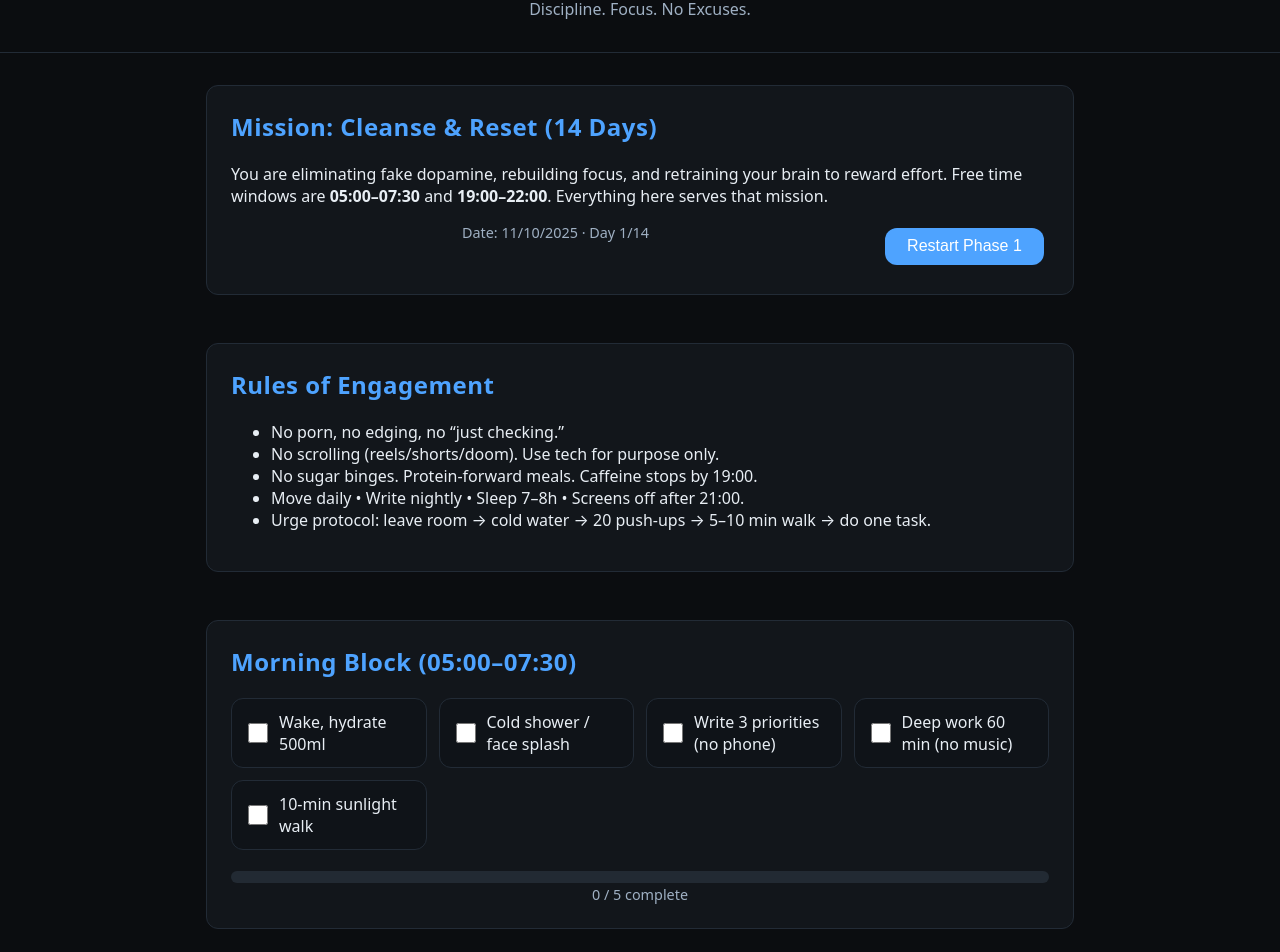
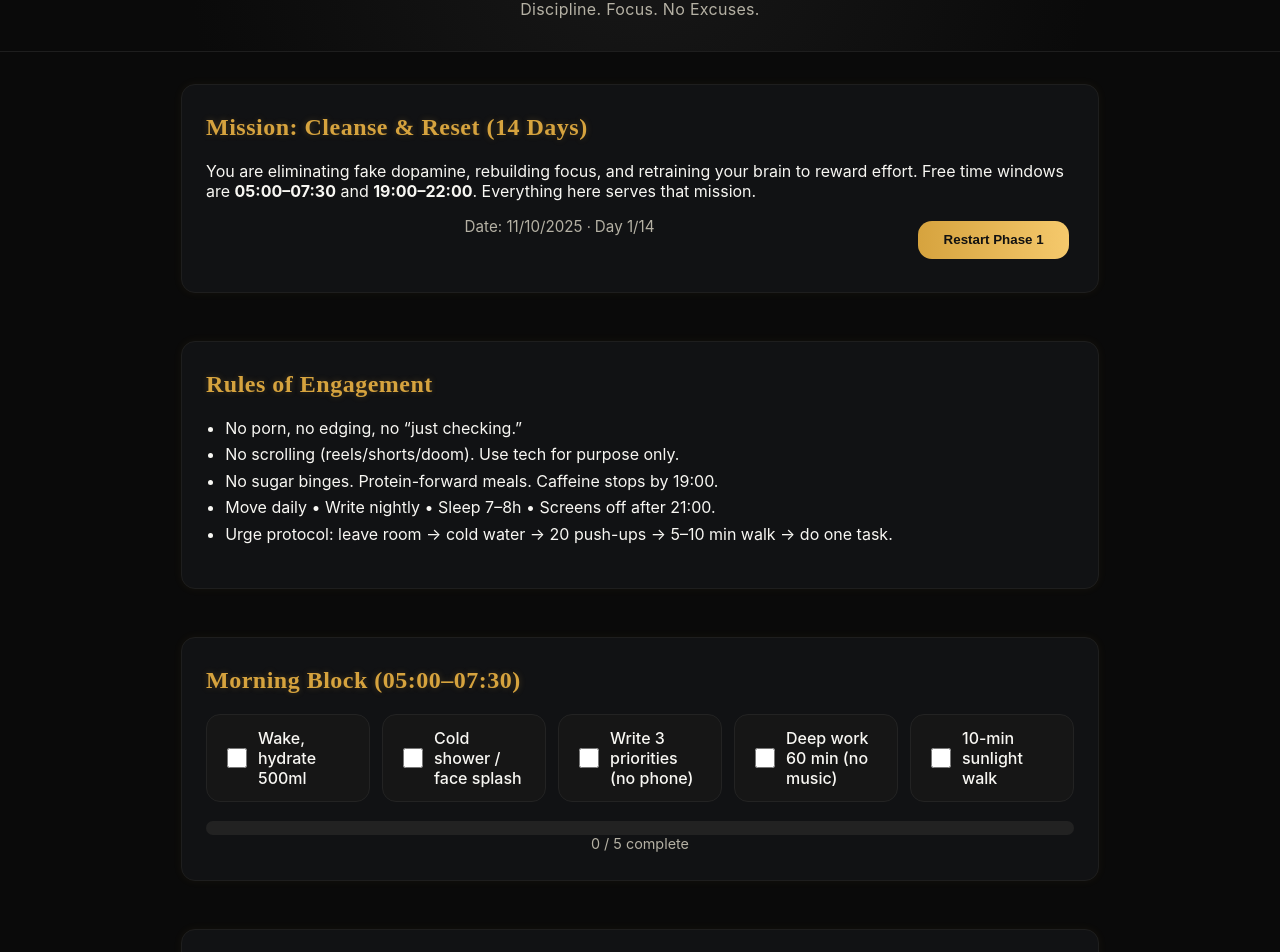
Before and after one commit to SamirEzzeddine/mini-link-, a plain HTML site: page index.html in a window 1280 px wide. Shown: the part 81-1033 px from the top of the page. Drawn offline with Linux system fonts and the light colour scheme.

Commit message:
Refactor styles for 'Golden Discipline' theme
Updated CSS variables and styles for improved aesthetics and layout.

```diff
--- a/style.css
+++ b/style.css
@@ -1,89 +1,124 @@
+/* -----------------------------------------------------------
+   Phase-1 Tracker — “Golden Discipline” theme
+   clean, artistic, and high-contrast
+----------------------------------------------------------- */
 :root {
-  --bg: #0b0d10;
-  --card: #12161b;
-  --ink: #e8eef4;
-  --muted: #9fb0c3;
-  --accent: #4ea3ff;
-  --line: #222b36;
-  --radius: 12px;
+  --bg: #0a0a0a;
+  --panel: #111214;
+  --ink: #f8f7f3;
+  --muted: #b5b1a4;
+  --accent: #d6a33e;       /* primary gold */
+  --accent-glow: #f5c96c;
+  --line: #1e1e1e;
+  --radius: 14px;
+  --font-title: "Cinzel", serif;
+  --font-body: "Inter", system-ui, sans-serif;
 }
 
-* {
-  box-sizing: border-box;
+@import url('https://fonts.googleapis.com/css2?family=Cinzel:wght@500;700&family=Inter:wght@400;600&display=swap');
+
+* { box-sizing: border-box; }
+
+html, body {
+  background: var(--bg);
+  color: var(--ink);
+  margin: 0;
+  font-family: var(--font-body);
+  min-height: 100%;
 }
 
-body {
-  background: var(--bg);
-  color: var(--ink);
-  font-family: system-ui, -apple-system, Roboto, sans-serif;
-  margin: 0;
-  padding: 0;
-  min-height: 100vh;
-  display: flex;
-  flex-direction: column;
-}
-
+/* -----------------------------------------------------------
+   Header
+----------------------------------------------------------- */
 header {
   text-align: center;
   padding: 2rem 1rem 1rem;
+  background: radial-gradient(circle at top, #181818 0%, #0a0a0a 70%);
   border-bottom: 1px solid var(--line);
+  position: sticky;
+  top: 0;
+  z-index: 5;
 }
 
 h1 {
-  font-size: 2rem;
+  font-family: var(--font-title);
+  font-size: 2.3rem;
+  letter-spacing: 1px;
+  color: var(--accent);
+  text-shadow: 0 0 8px rgba(214,163,62,0.3);
   margin: 0;
 }
 
 .subtitle {
   color: var(--muted);
-  margin-top: 0.25rem;
+  margin-top: .3rem;
+  font-size: 1rem;
+  letter-spacing: .3px;
 }
 
+/* -----------------------------------------------------------
+   Layout + Sections
+----------------------------------------------------------- */
 main {
-  flex: 1;
-  max-width: 900px;
+  max-width: 950px;
   margin: 0 auto;
-  padding: 2rem 1rem;
+  padding: 2rem 1rem 4rem;
   display: flex;
   flex-direction: column;
   gap: 3rem;
 }
 
 section {
-  background: var(--card);
-  padding: 1.5rem;
+  background: var(--panel);
+  border: 1px solid var(--line);
   border-radius: var(--radius);
-  border: 1px solid var(--line);
+  padding: 1.8rem 1.5rem;
+  box-shadow: 0 0 10px rgba(214,163,62,0.06);
+  transition: border-color .3s, box-shadow .3s;
+}
+
+section:hover {
+  border-color: var(--accent);
+  box-shadow: 0 0 14px rgba(214,163,62,0.15);
 }
 
 h2 {
+  font-family: var(--font-title);
+  color: var(--accent);
+  font-weight: 600;
+  letter-spacing: .5px;
   margin-top: 0;
-  color: var(--accent);
-  letter-spacing: 0.5px;
+  text-shadow: 0 0 6px rgba(214,163,62,0.25);
 }
 
-.grid {
+ul { padding-left: 1.2rem; }
+li { margin: .4rem 0; }
+
+/* -----------------------------------------------------------
+   Grid Items
+----------------------------------------------------------- */
+.grid, .week-grid {
   display: grid;
-  grid-template-columns: repeat(auto-fit, minmax(160px, 1fr));
-  gap: 0.75rem;
-  margin-top: 1rem;
+  gap: .75rem;
 }
 
-.hour-item,
-.week-item {
+.grid { grid-template-columns: repeat(auto-fit, minmax(160px, 1fr)); }
+.week-grid { grid-template-columns: repeat(auto-fit, minmax(120px, 1fr)); }
+
+.hour-item, .week-item {
   display: flex;
   align-items: center;
-  gap: 0.5rem;
-  padding: 0.75rem;
-  background: #0f1318;
-  border: 1px solid var(--line);
+  gap: .5rem;
+  background: #161616;
+  padding: .8rem 1rem;
   border-radius: var(--radius);
-  transition: all 0.2s;
+  border: 1px solid #232323;
+  transition: background .3s, transform .15s;
 }
 
-.hour-item:hover,
-.week-item:hover {
-  border-color: var(--accent);
+.hour-item:hover, .week-item:hover {
+  background: #1b1b1b;
+  transform: translateY(-1px);
 }
 
 input[type="checkbox"] {
@@ -94,82 +129,103 @@ input[type="checkbox"] {
 }
 
 label {
+  flex: 1;
   cursor: pointer;
-  flex: 1;
+  font-weight: 500;
 }
 
+/* -----------------------------------------------------------
+   Progress Bars
+----------------------------------------------------------- */
 progress {
   width: 100%;
-  height: 12px;
-  border-radius: 8px;
+  height: 14px;
   appearance: none;
+  border-radius: 7px;
+  overflow: hidden;
 }
 
 progress::-webkit-progress-bar {
-  background: #222a33;
-  border-radius: 8px;
+  background: #222;
 }
 
 progress::-webkit-progress-value {
-  background: var(--accent);
-  border-radius: 8px;
+  background: linear-gradient(90deg, var(--accent) 0%, var(--accent-glow) 100%);
+  box-shadow: 0 0 10px rgba(245,201,108,0.6);
+}
+
+progress::-moz-progress-bar {
+  background: linear-gradient(90deg, var(--accent) 0%, var(--accent-glow) 100%);
 }
 
 .progress-wrap {
   margin-top: 1rem;
   text-align: center;
   color: var(--muted);
-  font-size: 0.9rem;
+  font-size: .9rem;
 }
 
-.week-grid {
-  display: grid;
-  grid-template-columns: repeat(auto-fit, minmax(120px, 1fr));
-  gap: 0.5rem;
-  margin-top: 1rem;
+/* -----------------------------------------------------------
+   Text Areas / Buttons
+----------------------------------------------------------- */
+textarea {
+  width: 100%;
+  min-height: 120px;
+  background: #141414;
+  color: var(--ink);
+  border: 1px solid #2a2a2a;
+  border-radius: var(--radius);
+  padding: .8rem;
+  font-family: var(--font-body);
+  resize: vertical;
+  transition: border-color .2s;
+}
+textarea:focus { outline: none; border-color: var(--accent); }
+
+button {
+  background: linear-gradient(90deg, var(--accent) 0%, var(--accent-glow) 100%);
+  color: #111;
+  font-weight: 600;
+  border: none;
+  border-radius: var(--radius);
+  padding: .7rem 1.6rem;
+  margin: .3rem;
+  cursor: pointer;
+  transition: filter .2s, transform .1s;
+}
+button:hover {
+  filter: brightness(1.1);
+  transform: translateY(-1px);
 }
 
-textarea {
-  width: 100%;
-  height: 120px;
-  background: #0f1318;
-  border: 1px solid var(--line);
-  color: var(--ink);
-  border-radius: var(--radius);
-  padding: 0.75rem;
-  resize: vertical;
-  font-family: system-ui;
+/* -----------------------------------------------------------
+   Footer
+----------------------------------------------------------- */
+footer {
+  text-align: center;
+  padding: 1.5rem;
+  border-top: 1px solid var(--line);
+  color: var(--muted);
+  font-size: .85rem;
+  background: radial-gradient(circle at bottom, #111 0%, #0a0a0a 80%);
 }
 
-#controls {
-  text-align: center;
+/* -----------------------------------------------------------
+   Utility
+----------------------------------------------------------- */
+#dateDisplay, #dayOf14 {
+  color: var(--muted);
+  font-size: .95rem;
 }
 
-button {
-  background: var(--accent);
-  border: none;
-  color: white;
-  padding: 0.6rem 1.4rem;
-  margin: 0.3rem;
-  border-radius: var(--radius);
-  cursor: pointer;
-  font-size: 1rem;
-  transition: background 0.2s;
+#weekTitle {
+  color: var(--accent);
+  font-style: italic;
+  text-align: center;
+  margin-bottom: 1rem;
 }
 
-button:hover {
-  background: #3788e6;
+@media (max-width: 700px) {
+  h1 { font-size: 1.8rem; }
+  main { padding: 1.5rem .7rem 3rem; }
 }
-
-#dateDisplay {
-  margin-top: 0.5rem;
-  color: var(--muted);
-}
-
-footer {
-  text-align: center;
-  padding: 1rem;
-  color: var(--muted);
-  font-size: 0.85rem;
-  border-top: 1px solid var(--line);
-}
```
